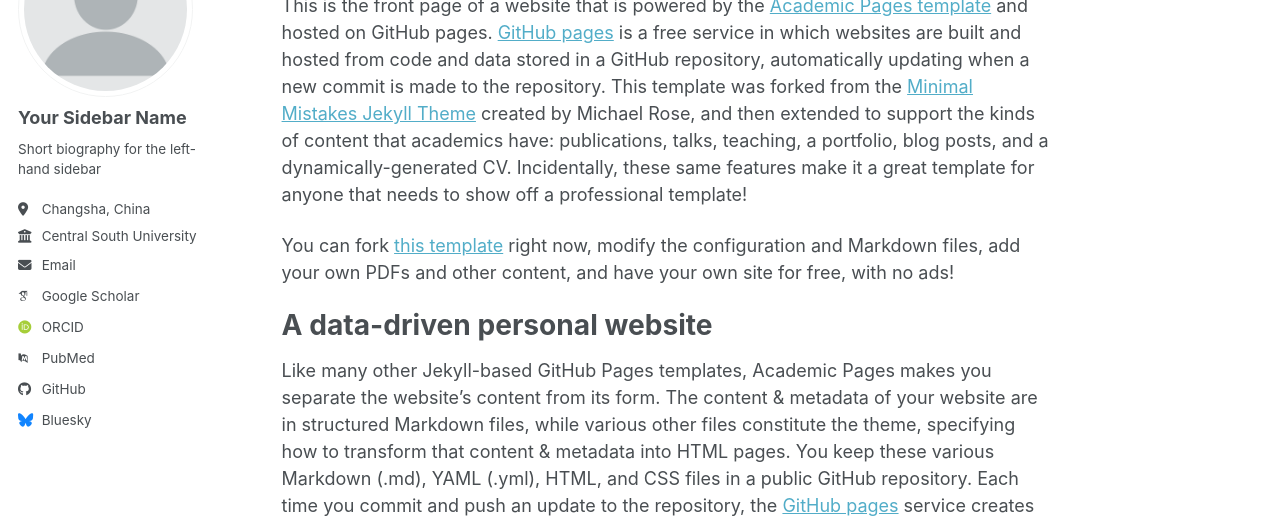
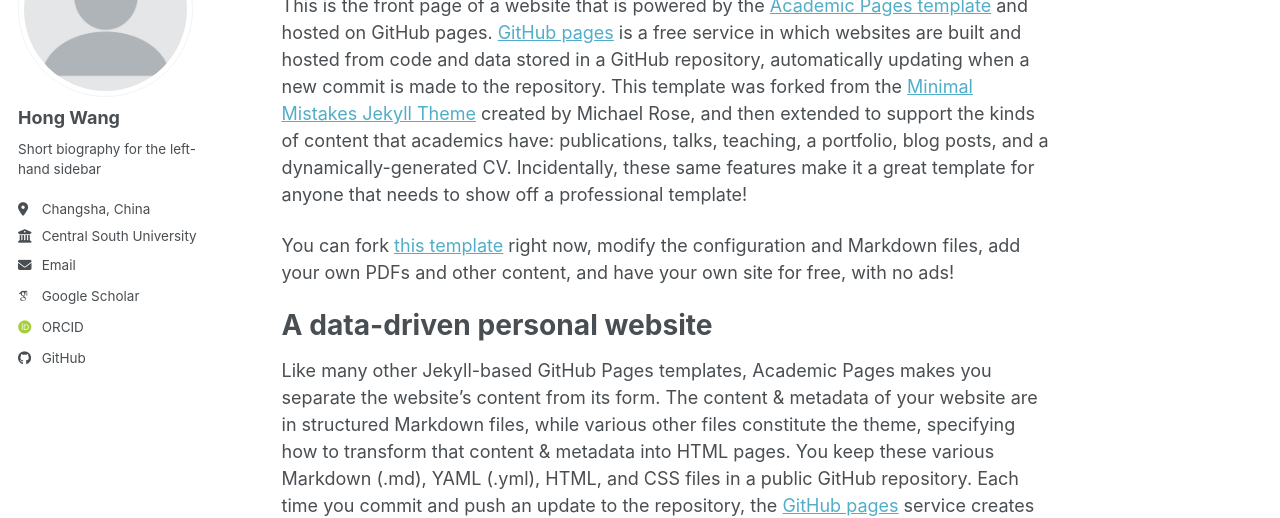
Before and after one commit to whcsu/whcsu.github.io, a Jekyll site: the page built from _pages/about.md, in a window 1280 px wide. Shown: the part 179-697 px from the top of the page. Built offline with Jekyll 4.4.1, drawn with Linux system fonts in a browser that asks for light colours; some web fonts are replaced; a script bundle is joined from its source files by our own code; library files that are not in the unit come from our copies; some of the changed lines change nothing that is shown.

Commit message:
Update _config.yml

```diff
--- a/_config.yml
+++ b/_config.yml
@@ -24,7 +24,7 @@
 author:
   # Biographic information
   avatar           : "profile.png"
-  name             : "Your Sidebar Name"
+  name             : "Hong Wang"
   pronouns         : # example: "she/her"
   bio              : "Short biography for the left-hand sidebar"
   location         : "Changsha, China"
@@ -38,10 +38,10 @@
   googlescholar    : "https://scholar.google.com/citations?user=R77Pxy0AAAAJ"
   inspire-hep      : # URL
   impactstory      : # URL
-  orcid            : "https://orcid.org/yourorcidurl"
+  orcid            : "https://orcid.org/my-orcid?orcid=0000-0002-6938-9507"
   semantic         : # URL
   ssrn             : # URL
-  pubmed           : "https://www.ncbi.nlm.nih.gov/pubmed/?term=john+snow"
+  pubmed           : # URL
   researchgate     : # URL
   scopus           : # URL
   zotero           : # URL
@@ -57,7 +57,7 @@
 
   # Social media
   artstation       : # Username
-  bluesky          : "bsky.app" # Replace this with you Bluesky username
+  bluesky          :  # Username
   facebook         : # Username
   flickr           : # Username
   foursquare       : # Username
```
